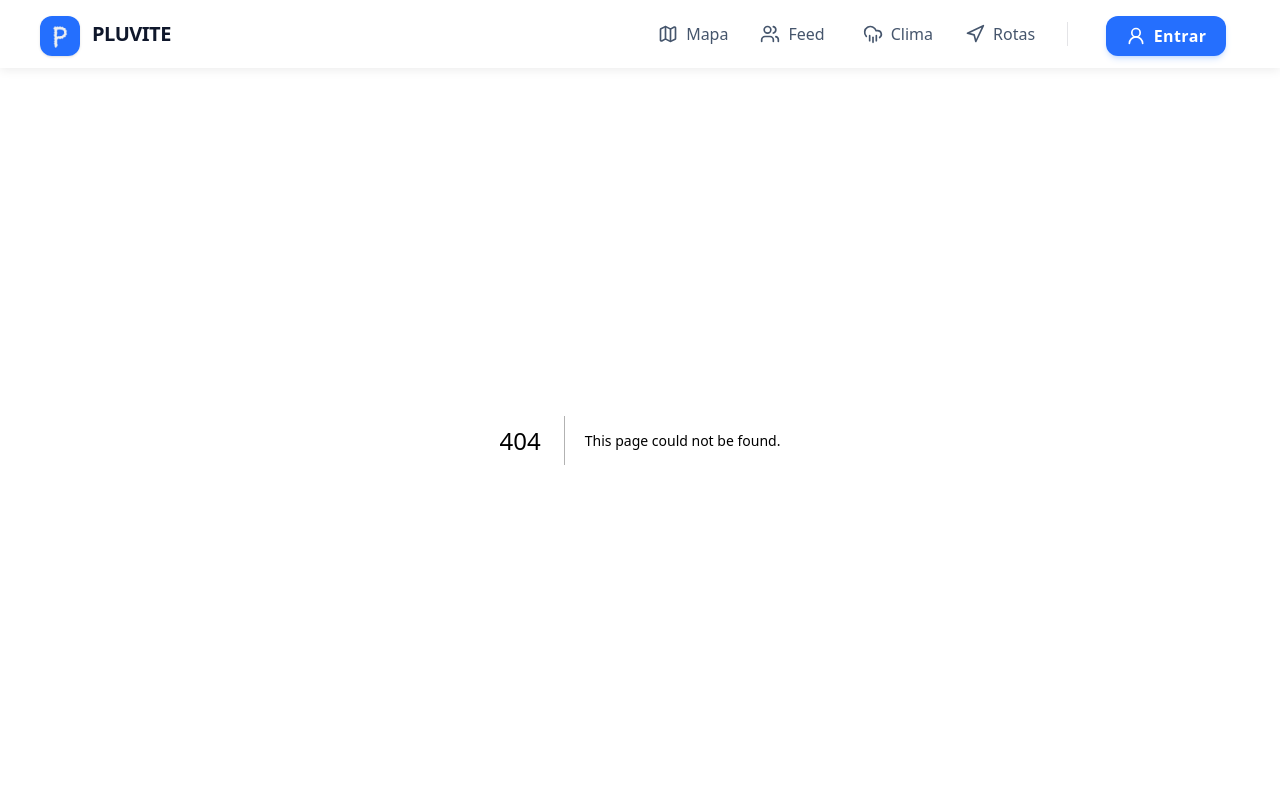
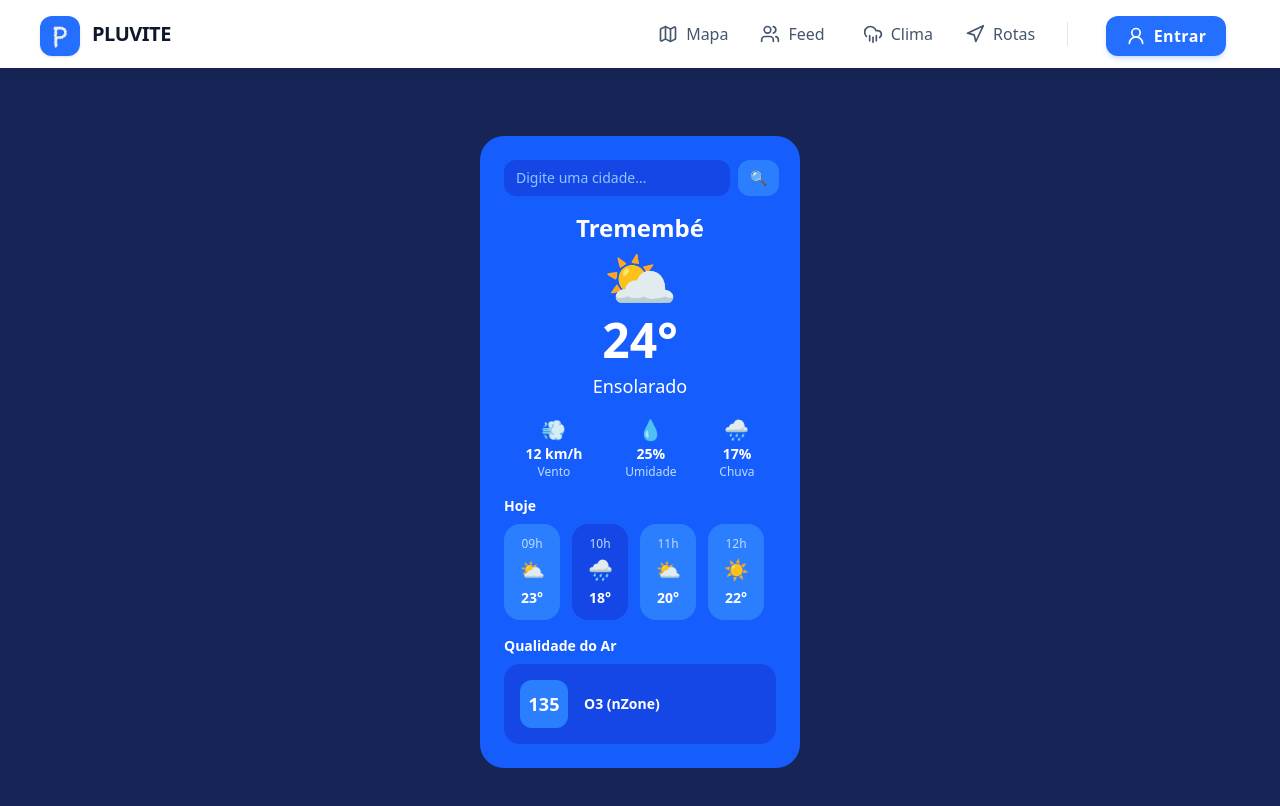
Before and after one commit to juliasantos-Git/Pluvite, a Next.js app in the folder pluvite/: page /Clima in a window 1280 px wide. Before the commit this address had no page. Shown: the top 806 px of the page. Built offline with nearby package versions, Linux system fonts and the light colour scheme.

Commit message:
Página de Clima

```diff
--- /dev/null
+++ b/pluvite/app/Clima/page.tsx
@@ -0,0 +1,125 @@
+"use client"
+import { useState } from "react"
+
+export default function ClimaPage() {
+  const cidades = [
+    { nome: "Tremembé", temp: 24, cond: "Ensolarado", vento: "12 km/h", umidade: "25%", chuva: "17%" },
+    { nome: "São José dos Campos", temp: 22, cond: "Nublado", vento: "15 km/h", umidade: "40%", chuva: "30%" },
+    { nome: "Taubaté", temp: 23, cond: "Ensolarado", vento: "10 km/h", umidade: "35%", chuva: "20%" },
+    { nome: "Jacareí", temp: 21, cond: "Chuvoso", vento: "18 km/h", umidade: "60%", chuva: "55%" },
+    { nome: "Pindamonhangaba", temp: 22, cond: "Ensolarado", vento: "8 km/h", umidade: "30%", chuva: "10%" },
+    { nome: "Guaratinguetá", temp: 20, cond: "Nublado", vento: "12 km/h", umidade: "45%", chuva: "25%" },
+    { nome: "Lorena", temp: 21, cond: "Ensolarado", vento: "9 km/h", umidade: "32%", chuva: "15%" },
+    { nome: "Caçapava", temp: 23, cond: "Ensolarado", vento: "11 km/h", umidade: "28%", chuva: "12%" },
+    { nome: "Aparecida", temp: 22, cond: "Nublado", vento: "14 km/h", umidade: "50%", chuva: "35%" },
+    { nome: "Cruzeiro", temp: 19, cond: "Chuvoso", vento: "20 km/h", umidade: "70%", chuva: "60%" },
+    { nome: "Cachoeira Paulista", temp: 21, cond: "Ensolarado", vento: "10 km/h", umidade: "33%", chuva: "18%" },
+    { nome: "Roseira", temp: 22, cond: "Ensolarado", vento: "9 km/h", umidade: "30%", chuva: "14%" },
+    { nome: "Potim", temp: 21, cond: "Nublado", vento: "11 km/h", umidade: "42%", chuva: "22%" },
+    { nome: "Redenção da Serra", temp: 18, cond: "Chuvoso", vento: "16 km/h", umidade: "75%", chuva: "65%" },
+    { nome: "São Luís do Paraitinga", temp: 19, cond: "Nublado", vento: "13 km/h", umidade: "55%", chuva: "40%" },
+    { nome: "Natividade da Serra", temp: 18, cond: "Chuvoso", vento: "17 km/h", umidade: "72%", chuva: "58%" },
+    { nome: "Paraibuna", temp: 20, cond: "Nublado", vento: "12 km/h", umidade: "48%", chuva: "28%" },
+    { nome: "Santa Branca", temp: 21, cond: "Ensolarado", vento: "10 km/h", umidade: "35%", chuva: "16%" },
+    { nome: "Igaratá", temp: 20, cond: "Nublado", vento: "13 km/h", umidade: "50%", chuva: "32%" },
+    { nome: "Jambeiro", temp: 21, cond: "Ensolarado", vento: "9 km/h", umidade: "31%", chuva: "13%" },
+    { nome: "Monteiro Lobato", temp: 19, cond: "Chuvoso", vento: "15 km/h", umidade: "68%", chuva: "52%" },
+    { nome: "Lagoinha", temp: 19, cond: "Nublado", vento: "14 km/h", umidade: "58%", chuva: "38%" },
+  ]
+
+  const [busca, setBusca] = useState("")
+  const [cidadeAtual, setCidadeAtual] = useState(cidades[0])
+
+  const buscarCidade = () => {
+    const encontrada = cidades.find(
+      (c) => c.nome.toLowerCase() === busca.toLowerCase()
+    )
+    if (encontrada) setCidadeAtual(encontrada)
+  }
+
+  return (
+    <main className="min-h-screen bg-blue-950 flex items-start justify-center pt-24 pb-10 overflow-y-auto">
+      <div className="bg-blue-600 rounded-3xl p-6 w-80 text-white text-center">
+
+        <div className="flex gap-2 mb-4">
+          <input
+            type="text"
+            placeholder="Digite uma cidade..."
+            value={busca}
+            onChange={(e) => setBusca(e.target.value)}
+            onKeyDown={(e) => e.key === "Enter" && buscarCidade()}
+            className="flex-1 bg-blue-700 rounded-xl px-3 py-2 text-sm text-white placeholder-blue-300 outline-none"
+          />
+          <button
+            onClick={buscarCidade}
+            className="bg-blue-500 rounded-xl px-3 py-2 text-sm"
+          >
+            🔍
+          </button>
+        </div>
+
+        <h1 className="text-2xl font-bold">{cidadeAtual.nome}</h1>
+        <p className="text-6xl my-1">⛅</p>
+        <p className="text-5xl font-bold my-2">{cidadeAtual.temp}°</p>
+        <p className="text-lg">{cidadeAtual.cond}</p>
+
+        <div className="flex justify-around mt-4">
+          <div className="text-center">
+            <p className="text-xl">💨</p>
+            <p className="text-sm font-bold">{cidadeAtual.vento}</p>
+            <p className="text-xs text-blue-200">Vento</p>
+          </div>
+          <div className="text-center">
+            <p className="text-xl">💧</p>
+            <p className="text-sm font-bold">{cidadeAtual.umidade}</p>
+            <p className="text-xs text-blue-200">Umidade</p>
+          </div>
+          <div className="text-center">
+            <p className="text-xl">🌧️</p>
+            <p className="text-sm font-bold">{cidadeAtual.chuva}</p>
+            <p className="text-xs text-blue-200">Chuva</p>
+          </div>
+        </div>
+
+        <div className="mt-4 text-left">
+          <p className="text-sm font-bold mb-2">Hoje</p>
+          <div className="flex gap-3 overflow-x-auto">
+            <div className="bg-blue-500 rounded-2xl p-3 text-center min-w-14">
+              <p className="text-xs text-blue-200">09h</p>
+              <p className="text-xl my-1">⛅</p>
+              <p className="text-sm font-bold">23°</p>
+            </div>
+            <div className="bg-blue-700 rounded-2xl p-3 text-center min-w-14">
+              <p className="text-xs text-blue-200">10h</p>
+              <p className="text-xl my-1">🌧️</p>
+              <p className="text-sm font-bold">18°</p>
+            </div>
+            <div className="bg-blue-500 rounded-2xl p-3 text-center min-w-14">
+              <p className="text-xs text-blue-200">11h</p>
+              <p className="text-xl my-1">⛅</p>
+              <p className="text-sm font-bold">20°</p>
+            </div>
+            <div className="bg-blue-500 rounded-2xl p-3 text-center min-w-14">
+              <p className="text-xs text-blue-200">12h</p>
+              <p className="text-xl my-1">☀️</p>
+              <p className="text-sm font-bold">22°</p>
+            </div>
+          </div>
+        </div>
+
+        <div className="mt-4 text-left">
+          <p className="text-sm font-bold mb-2">Qualidade do Ar</p>
+          <div className="bg-blue-700 rounded-2xl p-4 flex items-center gap-4">
+            <div className="bg-blue-500 rounded-xl w-12 h-12 flex items-center justify-center font-bold text-lg">
+              135
+            </div>
+            <div>
+              <p className="text-sm font-bold">O3 (nZone)</p>
+            </div>
+          </div>
+        </div>
+
+      </div>
+    </main>
+  )
+}
--- a/pluvite/components/navbar.tsx
+++ b/pluvite/components/navbar.tsx
@@ -38,7 +38,7 @@ export default function Navbar() {
         </Link>
 
         <Link
-          href="/"
+          href="/Clima"
           className="flex items-center gap-2 hover:text-blue-700 transition-all duration-200 text-slate-600 font-medium"
         >
           <CloudRain size={20} />
```
